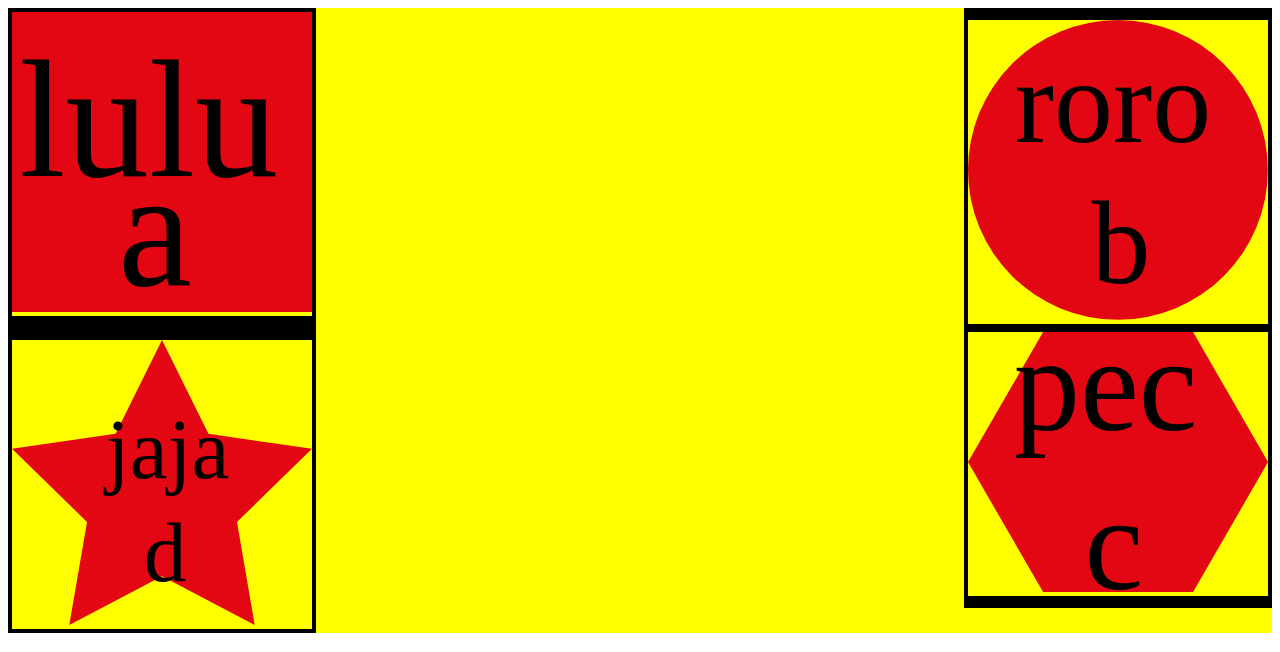
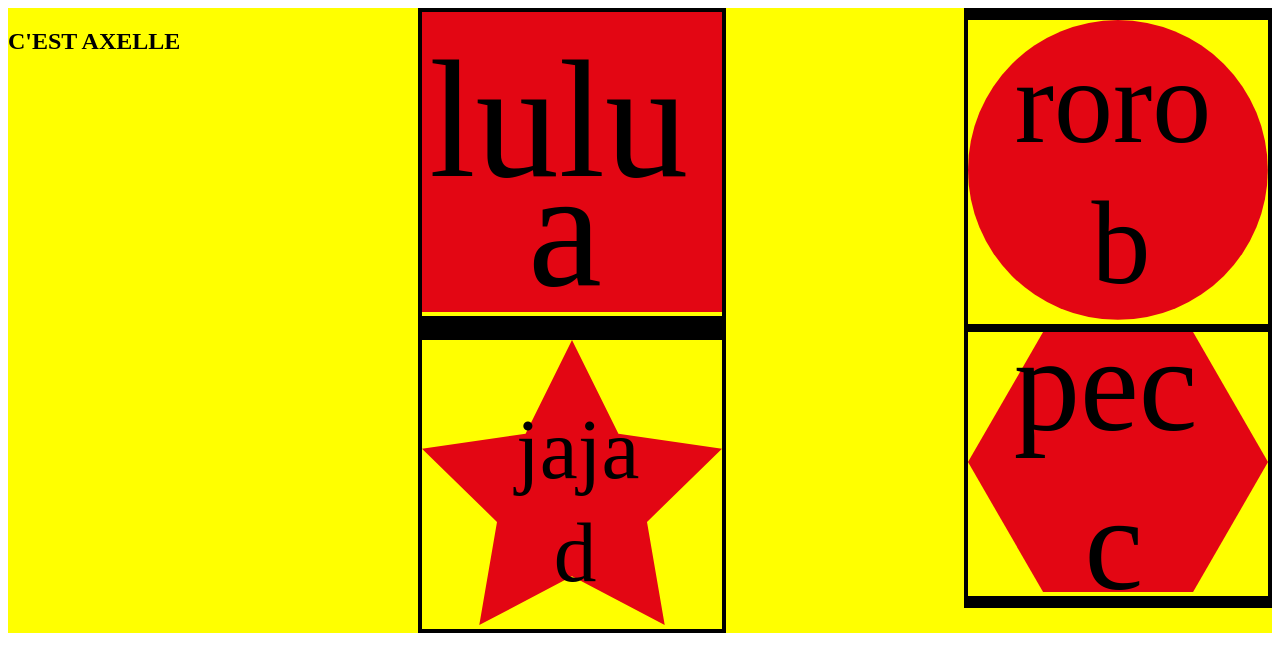
Before and after one commit to janocka/crossing-bridge, a plain HTML site: page etape1a.html in a window 1280 px wide. Shown: the top 652 px of the page. Drawn offline with Linux system fonts and the light colour scheme.

Commit message:
modif 1
nom

```diff
--- a/etape1a.html
+++ b/etape1a.html
@@ -8,6 +8,7 @@
   <body>
 <section>
 
+<h1>C'EST AXELLE</h1>
 
   <div class="left-bank">
     <div class="person" id="lulu"><img src="images/lulu.svg" alt="lulu character"></div>
```
Also changed, not shown: 1 other file.
